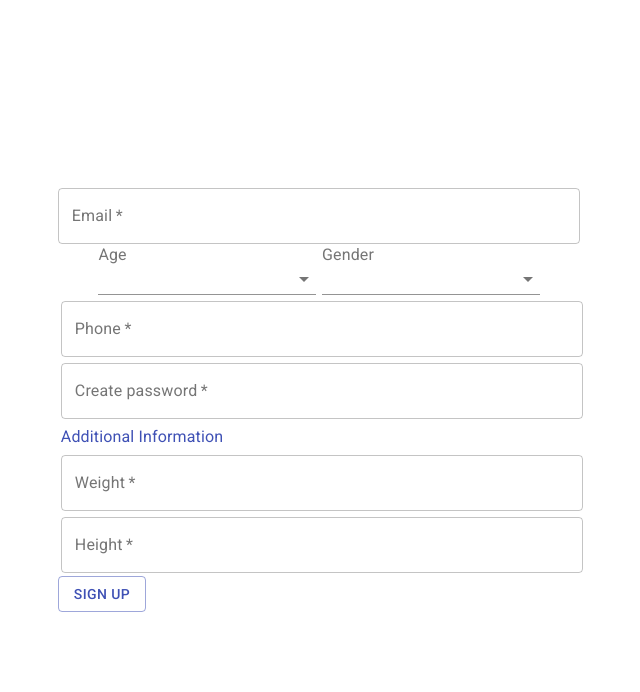
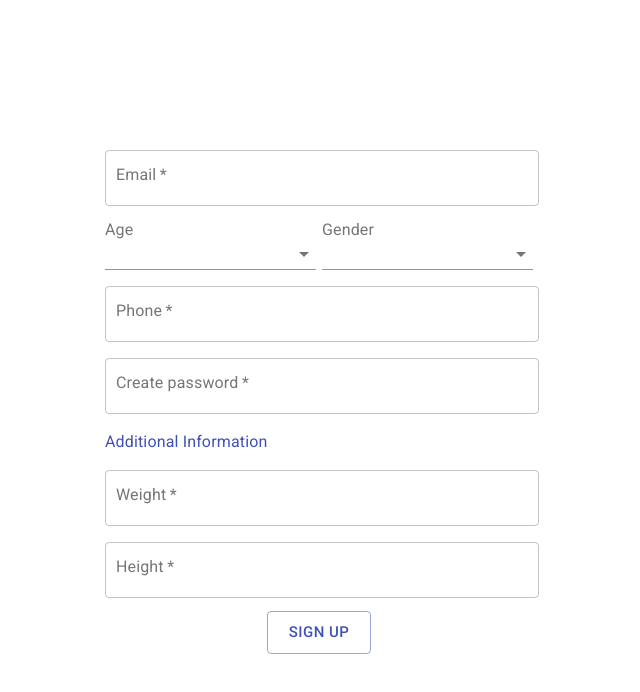
Before and after one commit to yuli-ana/ecofood, a React (Create React App) app: page /signup/user in a window 1280 px wide. Shown: the top 692 px of the page, without its empty margins (321-961 px from the left). Built offline with nearby package versions, Linux system fonts and the light colour scheme.

Commit message:
Add custom styles

```diff
--- a/src/components/home/signup/SingUpUser.jsx
+++ b/src/components/home/signup/SingUpUser.jsx
@@ -14,8 +14,13 @@ const useStyles = makeStyles((theme) => ({
   center: {
     minHeight: "100vh",
   },
-  margin: {
-    margin: theme.spacing(2),
+  padding: {
+    padding: theme.spacing(2),
+    marginTop: theme.spacing(4),
+    marginBottom: theme.spacing(4),
+  },
+  button: {
+    marginTop: theme.spacing(4),
   },
 }));
 
@@ -33,6 +38,7 @@ const SignupUser = () => {
       justify="center"
       alignContent="center"
       className={classes.center}
+      spacing={3}
     >
       <Grid item>
         <form action="" onSubmit={handleSubmit(onSubmit)}>
@@ -43,9 +49,10 @@ const SignupUser = () => {
             variant="outlined"
             label="Email"
             fullWidth
+            className={classes.padding}
           />
           <Grid container justify="center">
-            <Grid item xs="5" className={classes.margin}>
+            <Grid item xs={6} className={classes.padding}>
               <InputLabel id="select-age">Age</InputLabel>
               <Select labelId="select-age" fullWidth>
                 <MenuItem value={10}>Ten</MenuItem>
@@ -53,7 +60,7 @@ const SignupUser = () => {
                 <MenuItem value={30}>Thirty</MenuItem>
               </Select>
             </Grid>
-            <Grid item xs="5" className={classes.margin}>
+            <Grid item xs={6} className={classes.padding}>
               <InputLabel id="select-gender">Gender</InputLabel>
               <Select labelId="select-gender" fullWidth>
                 <MenuItem value={"female"}>Female</MenuItem>
@@ -63,7 +70,7 @@ const SignupUser = () => {
             </Grid>
           </Grid>
           <TextField
-            className={classes.margin}
+            className={classes.padding}
             required
             inputRef={register}
             name="phone"
@@ -72,7 +79,7 @@ const SignupUser = () => {
             fullWidth
           />
           <TextField
-            className={classes.margin}
+            className={classes.padding}
             required
             inputRef={register}
             name="password"
@@ -83,12 +90,12 @@ const SignupUser = () => {
           <Typography
             color="primary"
             variant="body1"
-            className={classes.margin}
+            className={classes.padding}
           >
             Additional Information
           </Typography>
           <TextField
-            className={classes.margin}
+            className={classes.padding}
             required
             inputRef={register}
             name="weight"
@@ -97,7 +104,7 @@ const SignupUser = () => {
             fullWidth
           />
           <TextField
-            className={classes.margin}
+            className={classes.padding}
             required
             inputRef={register}
             name="height"
@@ -105,9 +112,19 @@ const SignupUser = () => {
             label="Height"
             fullWidth
           />
-          <Button type="submit" variant="outlined" color="primary">
-            Sign up
-          </Button>
+          <Grid container justify="center">
+            <Grid item>
+              <Button
+                type="submit"
+                variant="outlined"
+                color="primary"
+                size="large"
+                className={classes.button}
+              >
+                Sign up
+              </Button>
+            </Grid>
+          </Grid>
         </form>
       </Grid>
     </Grid>
```
